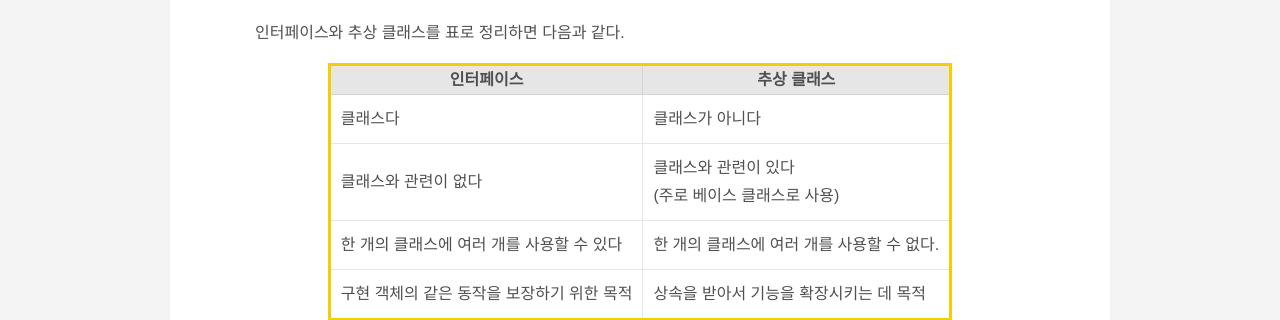
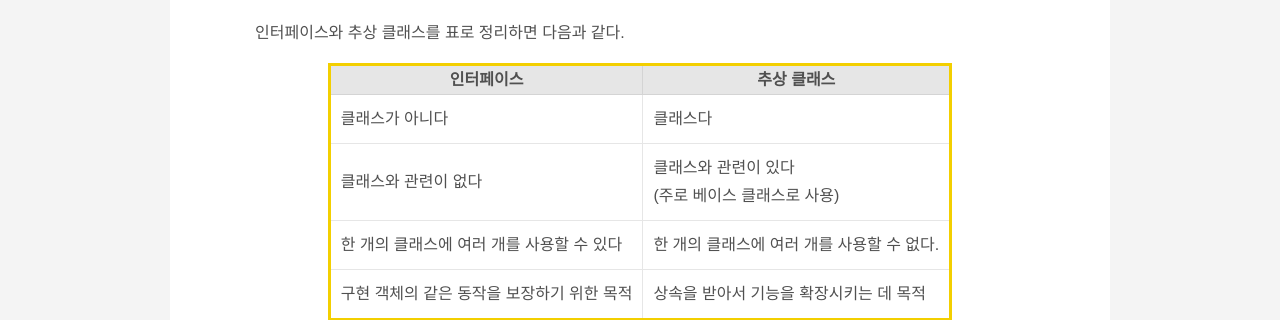
Before and after one commit to loustler/loustler.github.io, a Jekyll site: the page built from _posts/2016/10/2016-10-12-oop_interface_and_abstract_class.md, in a window 1280 px wide and 900 px high, scrolled down 5259 px. Shown: the part 150-470 px from the top of the window. Built offline with Jekyll 4.4.1, drawn with Linux system fonts in a browser that asks for light colours.

```diff
--- a/_posts/2016/10/2016-10-12-oop_interface_and_abstract_class.md
+++ b/_posts/2016/10/2016-10-12-oop_interface_and_abstract_class.md
@@ -198,7 +198,7 @@ tags : [java, oop]
 
 인터페이스 | 추상 클래스
 ------|---------
-클래스다 | 클래스가 아니다
+클래스가 아니다 | 클래스다
 클래스와 관련이 없다 | 클래스와 관련이 있다<br>(주로 베이스 클래스로 사용)
 한 개의 클래스에 여러 개를 사용할 수 있다 | 한 개의 클래스에 여러 개를 사용할 수 없다.
 구현 객체의 같은 동작을 보장하기 위한 목적 | 상속을 받아서 기능을 확장시키는 데 목적
```
